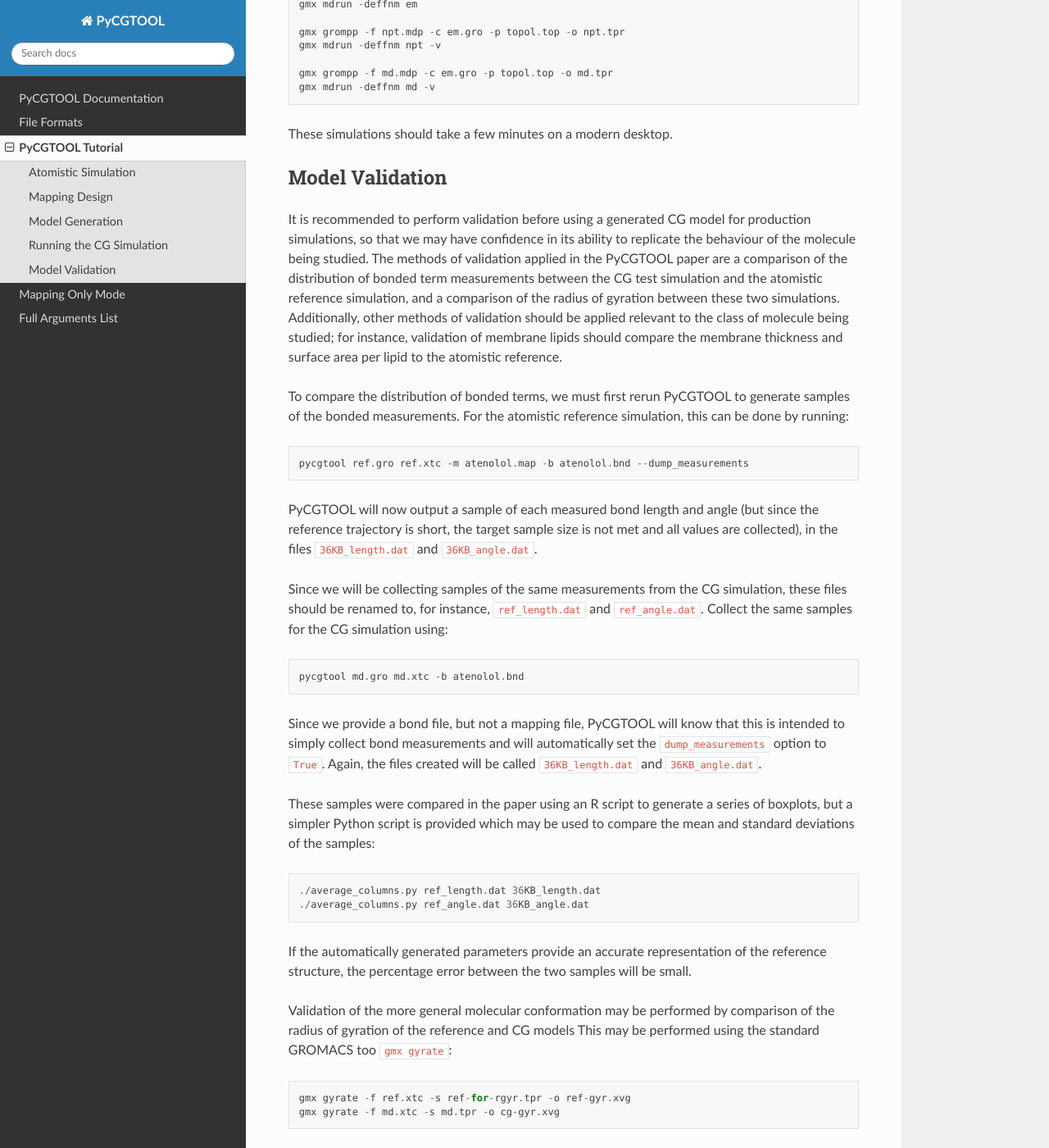
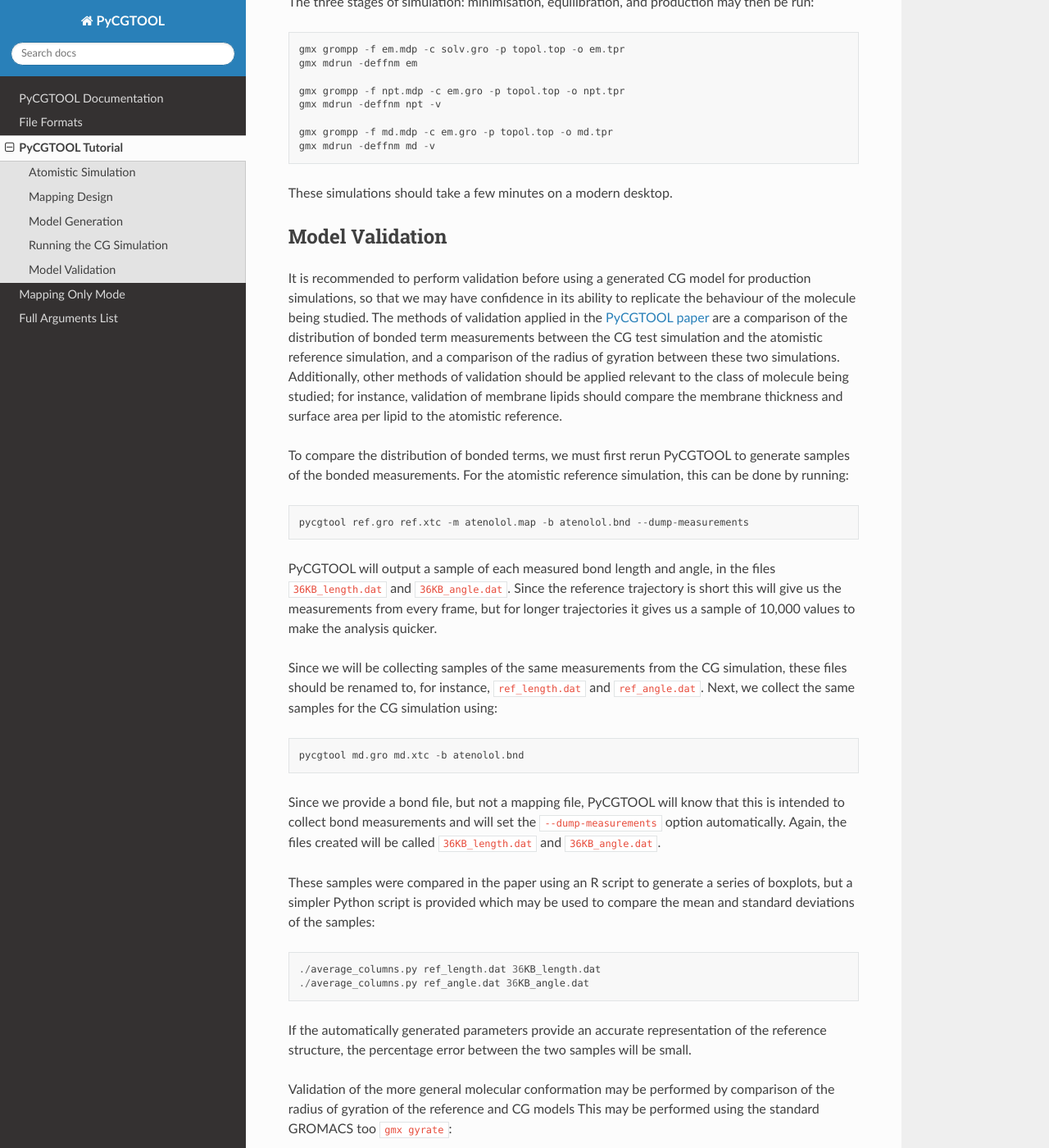
Before and after one commit to jag1g13/pycgtool, a Sphinx documentation site: the page built from docs/tutorial.md, in a window 1280 px wide and 1400 px high, scrolled down 2720 px. Shown: the whole window at 82% size. Built offline with Sphinx 7.4.7 and the Read the Docs theme 2.0.0, drawn with Linux system fonts in a browser that asks for light colours; pages that are not in the unit, such as notebooks, are missing from menus; some of the changed text lies outside the part shown.

Commit message:
docs: update tutorial page

````diff
--- a/docs/tutorial.md
+++ b/docs/tutorial.md
@@ -2,10 +2,9 @@
 
 This tutorial follows the complete process of parametrising a new molecule within the MARTINI forcefield, covering aspects of mapping design, model generation and model validation.
 PyCGTOOL is used at multiple stages, showing its use in several different situations.
-All files required to follow this tutorial are present in the `doc/tutorial_files` directory.
+All files required to follow this tutorial are present in the `docs/tutorial_files` directory of the [PyCGTOOL repository](https://github.com/jag1g13/pycgtool).
 
-The molecule chosen as a target for this parametrisation is the {math}`\beta_1` antagonist atenolol.
-
+The molecule chosen as a target for this parametrisation is the beta-receptor antagonist atenolol.
 
 ## Atomistic Simulation
 
@@ -36,7 +35,7 @@ Each subsequent line represents a single CG bead and is of the structure (where
 <bead name> <MARTINI type> [<bead charge>] <component atom 1> [<component atom 2> ...]
 ```
 
-The bonding file has a similar structure with a molecule header followed by lines defining each bond in the format::
+The bonding file has a similar structure with a molecule header followed by lines defining each bond in the format:
 
 ```
 <bead 1> <bead 2>
@@ -75,7 +74,7 @@ C3 N2
 ## Model Generation
 
 The process of model generation after having created the mapping and bond definition files is automated by PyCGTOOL.
-In the simplest case, a parameter set may be generated simply by passing the four input files to PyCGTOOL::
+In the simplest case, a parameter set may be generated simply by passing the four input files to PyCGTOOL:
 
 ```
 pycgtool ref.gro ref.xtc -m atenolol.map -b atenolol.bnd
@@ -88,15 +87,17 @@ This will create two output files `out.gro`, the mapped CG coordinates, and `out
 Note: These instructions assume the use of GROMACS 5.0 or newer.
 
 From this stage the usual preparation of MARTINI/GROMACS simulations applies.
-The output coordinates `out.gro` must be solvated using the GROMACS tool `gmx solvate` with the options::
+The output coordinates `out.gro` must be solvated using the GROMACS tool `gmx solvate` with the options:
 
 ```
 gmx solvate -cp out.gro -cs ../../data/water.gro -o solv.gro -radius 0.21
 ```
 
+When we run this, GROMACS will tell us how many solvent molecules have been added - remember this number!
+
 Since MARTINI water cannot be automatically added to the `.top` file, this must be done manually.
 A template file, `template.top`, is provided.
-Copy this to `topol.top` and add the line `W 251` to the bottom, since 251 should be the number of water molecules added by `gmx solvate`.
+Copy this to `topol.top` and add a new line to the bottom with a `W`, a space, then the number of solvent molecules added by `gmx solvate`.
 
 The three stages of simulation: minimisation, equilibration, and production may then be run:
 
@@ -116,26 +117,27 @@ These simulations should take a few minutes on a modern desktop.
 ## Model Validation
 
 It is recommended to perform validation before using a generated CG model for production simulations, so that we may have confidence in its ability to replicate the behaviour of the molecule being studied.
-The methods of validation applied in the PyCGTOOL paper are a comparison of the distribution of bonded term measurements between the CG test simulation and the atomistic reference simulation, and a comparison of the radius of gyration between these two simulations.
+The methods of validation applied in the [PyCGTOOL paper](https://pubs.acs.org/doi/abs/10.1021/acs.jcim.7b00096) are a comparison of the distribution of bonded term measurements between the CG test simulation and the atomistic reference simulation, and a comparison of the radius of gyration between these two simulations.
 Additionally, other methods of validation should be applied relevant to the class of molecule being studied; for instance, validation of membrane lipids should compare the membrane thickness and surface area per lipid to the atomistic reference.
 
 To compare the distribution of bonded terms, we must first rerun PyCGTOOL to generate samples of the bonded measurements.
 For the atomistic reference simulation, this can be done by running:
 
 ```
-pycgtool ref.gro ref.xtc -m atenolol.map -b atenolol.bnd --dump_measurements
+pycgtool ref.gro ref.xtc -m atenolol.map -b atenolol.bnd --dump-measurements
 ```
 
-PyCGTOOL will now output a sample of each measured bond length and angle (but since the reference trajectory is short, the target sample size is not met and all values are collected), in the files `36KB_length.dat` and `36KB_angle.dat`.
+PyCGTOOL will output a sample of each measured bond length and angle, in the files `36KB_length.dat` and `36KB_angle.dat`.
+Since the reference trajectory is short this will give us the measurements from every frame, but for longer trajectories it gives us a sample of 10,000 values to make the analysis quicker.
 
 Since we will be collecting samples of the same measurements from the CG simulation, these files should be renamed to, for instance, `ref_length.dat` and `ref_angle.dat`.
-Collect the same samples for the CG simulation using:
+Next, we collect the same samples for the CG simulation using:
 
 ```
 pycgtool md.gro md.xtc -b atenolol.bnd
 ```
 
-Since we provide a bond file, but not a mapping file, PyCGTOOL will know that this is intended to simply collect bond measurements and will automatically set the `dump_measurements` option to `True`.
+Since we provide a bond file, but not a mapping file, PyCGTOOL will know that this is intended to collect bond measurements and will set the `--dump-measurements` option automatically.
 Again, the files created will be called `36KB_length.dat` and `36KB_angle.dat`.
 
 These samples were compared in the paper using an R script to generate a series of boxplots, but a simpler Python script is provided which may be used to compare the mean and standard deviations of the samples:
@@ -164,6 +166,7 @@ The resulting `.xvg` files may be visualised using a graphing program such as `x
 ```
 
 As before, a small percentage difference in each of the columns suggests good replication of gross conformation.
+Note that the first column is the time in picoseconds, so don't worry if that column doesn't match - the other four columns are the total radius of gyration, and components along the X, Y and Z axes respectively.
 
 In addition to these simple forms of validation, it is recommended that further validation, relevant to the class of molecule, is performed.
 In the case of membane lipids, for instance, this may take the form of an assessment of membrane thickness and surface area per lipid.
--- a/docs/tutorial_files/average_columns.py
+++ b/docs/tutorial_files/average_columns.py
@@ -1,12 +1,11 @@
 #!/usr/bin/env python3
-"""
-Calculate mean and standard deviation of column data using Welford's one pass algorithm
-"""
+"""Calculate mean and standard deviation of column data using Welford's one pass algorithm."""
 
 import sys
 import numpy as np
 
 np.set_printoptions(formatter={"float": lambda x: "{0:10.3f}".format(x)})
+
 
 def average_columns(filename):
     with open(filename) as f:
@@ -14,32 +13,39 @@ def average_columns(filename):
         nlines = 0
 
         for line in f:
-            if not line.strip():
+            line = line.strip()
+            if not line:
                 continue
+
             try:
                 cols = np.array(list(map(float, line.split())))
+
             except ValueError:
                 continue
+
             if mean is None:
                 mean = np.zeros(len(cols))
                 sdev = np.zeros(len(cols))
+
             nlines += 1
             delta = cols - mean
             mean += delta / nlines
             sdev += delta * (cols - mean)
-
 
         sdev = np.sqrt(sdev / (nlines - 1))
         print("File: {0}".format(filename))
         print("Mean: {0}".format(mean))
         print("Sdev: {0}".format(sdev))
         print()
+
     return (mean, sdev)
+
 
 def compare_files(filename1, filename2):
     means = (average_columns(filename1)[0], average_columns(filename2)[0])
     print("Diff: {0}".format(means[1] - means[0]))
     print("%Dif: {0}".format(100. * (means[1] - means[0]) / means[0]))
+
 
 if __name__ == "__main__":
     if len(sys.argv) == 2:
````
Also changed, not shown: 1 other file.
